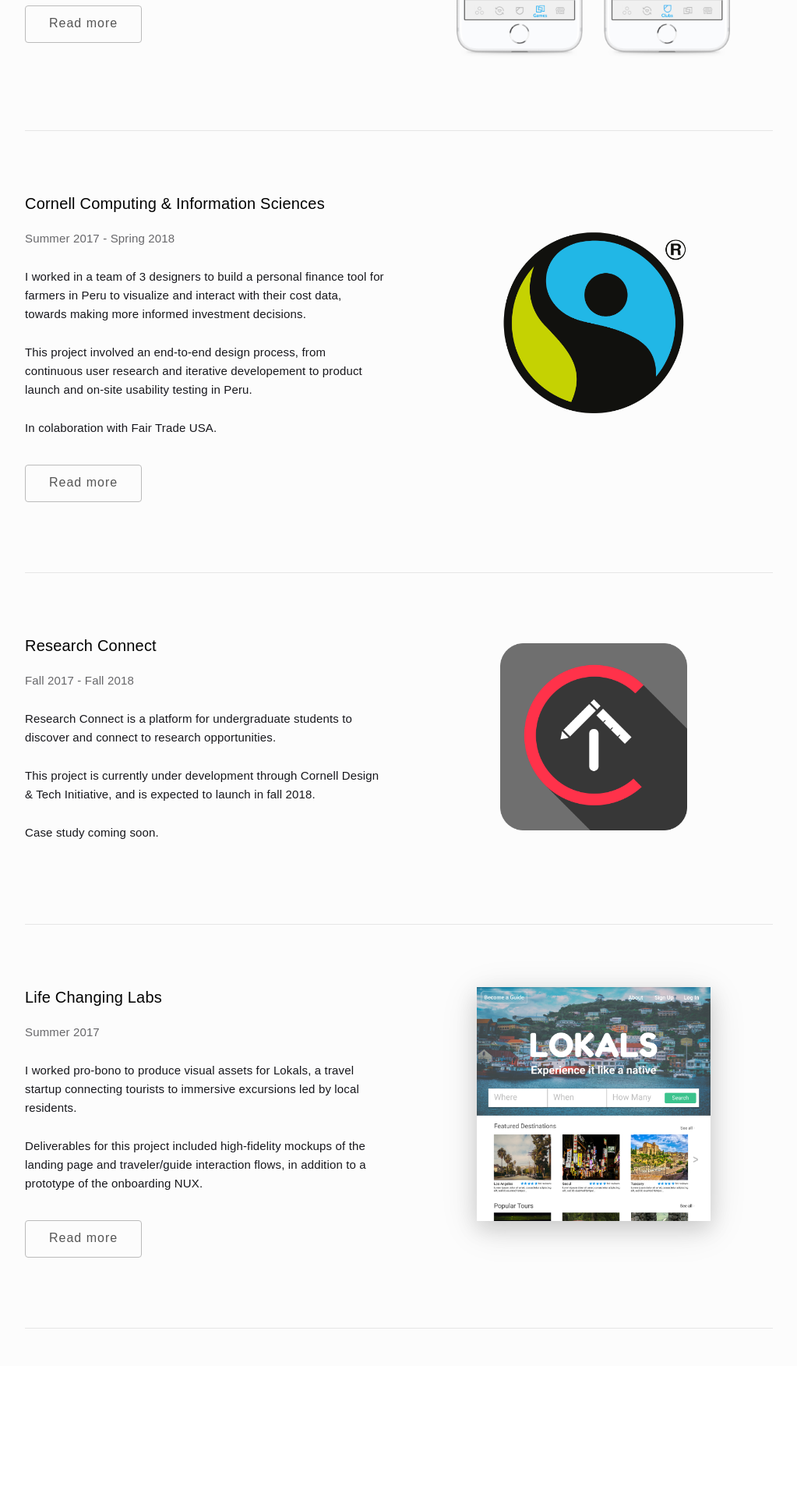
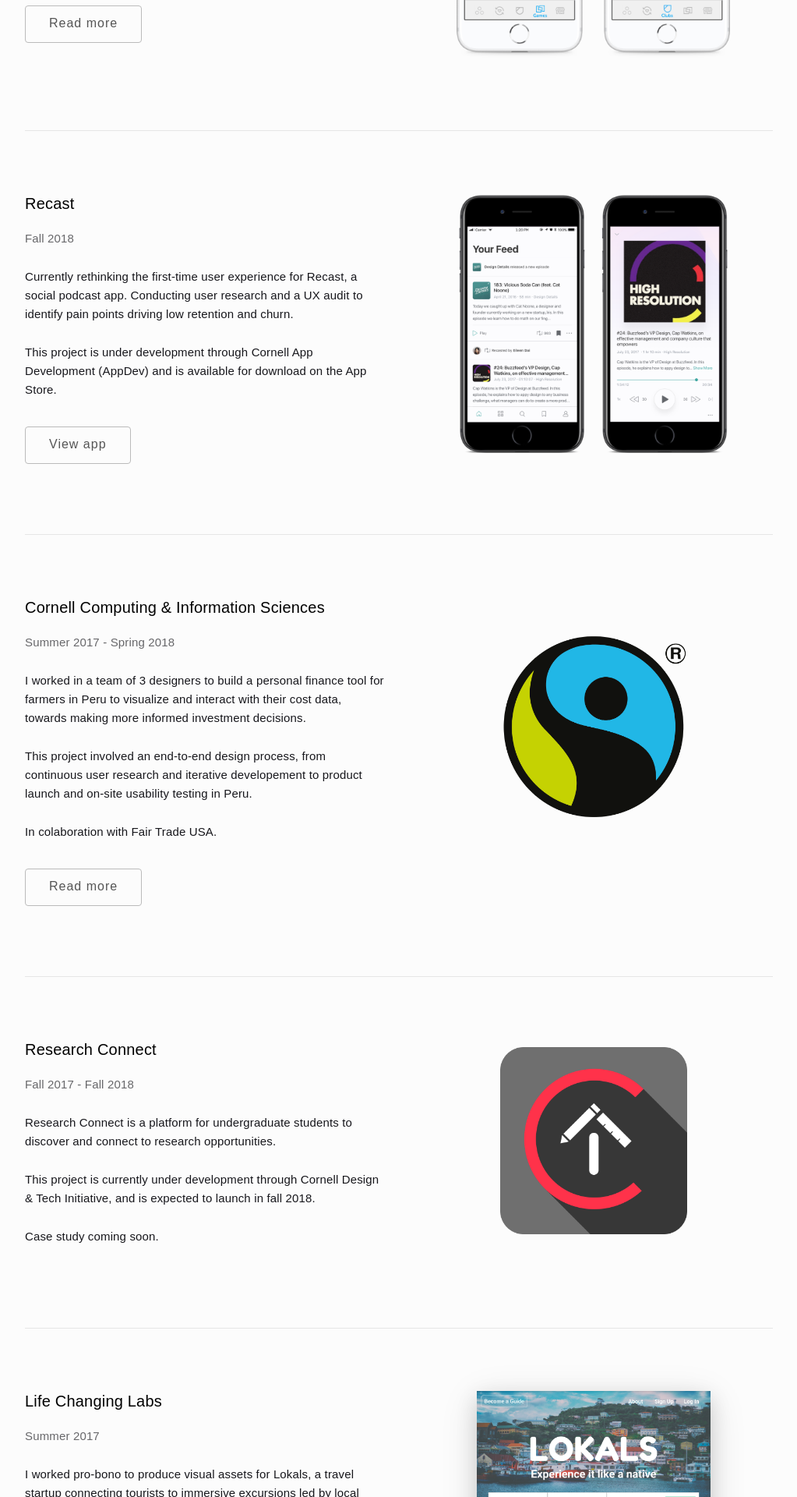
Before and after one commit to michaelhuangmk/michaelhuangmk.github.io, a Jekyll site: the page built from index.md, in a window 1280 px wide. Shown: the part 1151-3071 px from the top of the page at 78% size, without its empty margins (128-1151 px from the left). Built offline with Jekyll 4.4.1, drawn with Linux system fonts in a browser that asks for light colours; some web fonts are replaced; our own code applies the rules of GitHub Pages for plain Markdown files; before the commit the page ends 2903 px from its top, so only the background shows below that.

Commit message:
Recast
added section for new project

```diff
--- a/_layouts/home.html
+++ b/_layouts/home.html
@@ -19,7 +19,6 @@
           </div>
       </div>
   </div>
-<!--  <hr/>-->
     <div class="container">
       <div class="row project">
           <div class="six columns">
@@ -34,7 +33,20 @@
           </div>
       </div>
   </div>
-<!--  <hr/>-->
+    <div class="container">
+      <div class="row project">
+          <div class="six columns">
+            <h3>Recast</h3>
+            <p class="u-grey">Fall 2018</p>
+            <p>Currently rethinking the first-time user experience for Recast, a social podcast app. Conducting user research and a UX audit to identify pain points driving low retention and churn.</p>
+            <p>This project is under development through Cornell App Development (AppDev) and is available for download on the App Store. </p>
+            <a class="button" href="https://itunes.apple.com/us/app/recast-find-share-podcasts/id1182878908?mt=8">View app</a>
+          </div>
+          <div class="six columns">
+              <img id="recast" src="/resources/recast.png" alt="Recast"/>
+          </div>
+      </div>
+    </div>
     <div class="container">
       <div class="row project">
           <div class="six columns">
@@ -50,7 +62,6 @@
           </div>
       </div>
     </div>
-<!--    <hr/>-->
   <div class="container">
       <div class="row project">
           <div class="six columns">
@@ -66,7 +77,6 @@
           </div>
       </div>
   </div>
-<!--  <hr/>-->
     <div class="container">
         <div class="row project">
             <div class="six columns">
--- a/css/style.css
+++ b/css/style.css
@@ -119,6 +119,11 @@
     margin-top: -20px;
 }
 
+#recast {
+    width: 25em;
+    margin-top: -20px;
+}
+
 #rc {
     margin-top: -20px;
 }
```
Also changed, not shown: resources/recast.png (added).
